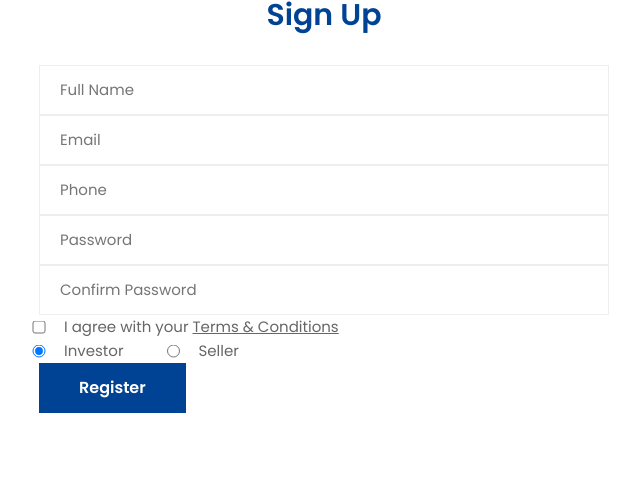
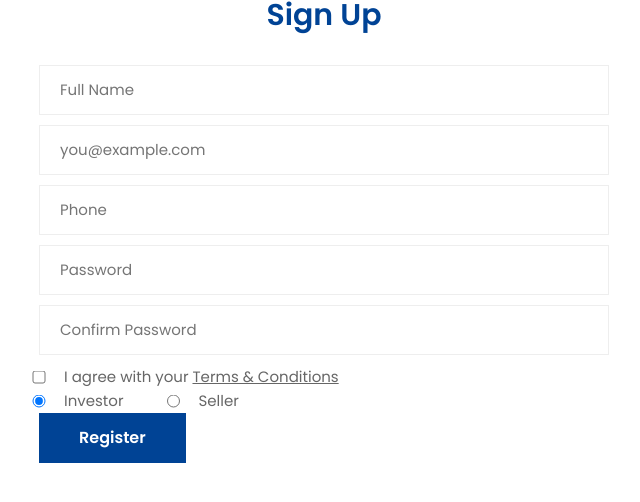
Before and after one commit to josemak25/diaspora-invest, a React (Create React App) app: page /signup in a window 1280 px wide. Shown: the top 502 px of the page, without its empty margins (316-956 px from the left). Built offline with nearby package versions, Linux system fonts and the light colour scheme.

Commit message:
add email format validation

```diff
--- a/src/App.css
+++ b/src/App.css
@@ -611,6 +611,7 @@ form input {
   color: #666666;
   font-size: 15px;
   border-radius: 0;
+  margin-bottom: 10px;
   height: auto;
 }
 
--- a/src/components/SignUp.js
+++ b/src/components/SignUp.js
@@ -19,18 +19,23 @@ export default function SignUp({ history }) {
 	};
 
 	const onSubmit = event => {
-		event.preventDefault();
+    event.preventDefault();
+
+    //the default HTML5 regex for email
+		const emailRegex = /^[a-zA-Z0-9.!#$%&'*+/=?^_`{|}~-]+@[a-zA-Z0-9-]+(?:\.[a-zA-Z0-9-]+)*$/;
 
 		if (!values.name) {
-			return setErrors({ ...errors, name: 'Name must not be empty' });
+			return setErrors({ ...errors, name: 'Full name is required' });
 		} else if (!values.email) {
-			return setErrors({ ...errors, email: 'Email must not be empty' });
+			return setErrors({ ...errors, email: 'Email is required' });
+		} else if (!emailRegex.test(values.email)) {
+			return setErrors({ ...errors, email: 'Invalid email address' });
 		} else if (!values.phone) {
-			return setErrors({ ...errors, phone: 'Phone must not be empty' });
+			return setErrors({ ...errors, phone: 'Phone is required' });
 		} else if (!values.password) {
-			return setErrors({ ...errors, password: 'Password must not be empty' });
+			return setErrors({ ...errors, password: 'Password is required' });
 		} else if (!values.password2) {
-			return setErrors({ ...errors, password2: 'Confirm password must not be empty' });
+			return setErrors({ ...errors, password2: 'Confirm password is required' });
 		} else if (values.password !== values.password2) {
 			return setErrors({ ...errors, password2: 'Passwords must match' });
 		}
@@ -56,7 +61,6 @@ export default function SignUp({ history }) {
 				// history.push('/properties');
 			})
 			.catch(err => {
-				console.log(err);
 				return err;
 			});
 	};
@@ -98,8 +102,8 @@ export default function SignUp({ history }) {
 												<input
 													name='email'
 													value={values.email}
-													type='email'
-													placeholder='Email'
+													type='text'
+													placeholder='you@example.com'
 													id='email'
 													onChange={onChange}
 												/>
```
